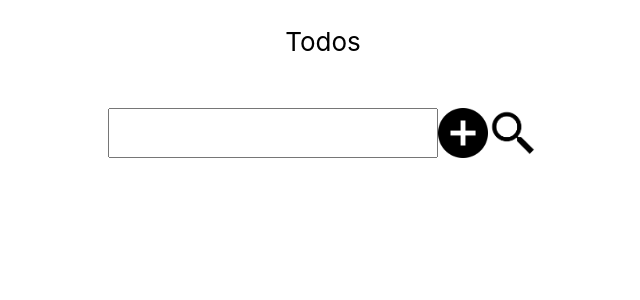
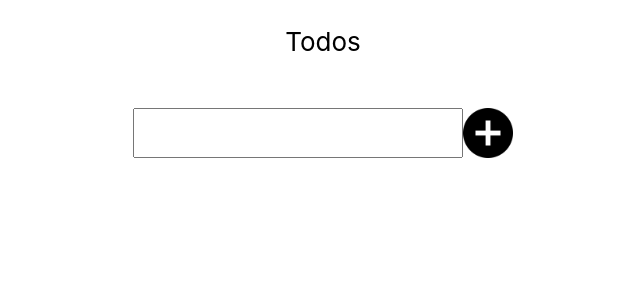
Before and after one commit to siarhei-hrynevich/react-todo, a React (Create React App) app: page / in a window 1280 px wide. Shown: the top 300 px of the page, without its empty margins (317-957 px from the left). Built offline with nearby package versions, Linux system fonts and the light colour scheme.

Commit message:
Refactor search

```diff
--- a/src/App.js
+++ b/src/App.js
@@ -31,6 +31,8 @@ class App extends React.Component {
   }
 
   addTask = (task) => {
+    if (task.text == undefined || task.text === '')
+      return;
     while (this.contains(this.state.items, e => e.text === task.text)) {
       task.text += '1';
     }
@@ -58,10 +60,10 @@ class App extends React.Component {
   }
 
   search = (searched) => {
-      this.setState(state => ({
-        items: state.items,
-        renderedItems: state.items.filter(item => item.text.includes(searched))
-      }));
+    this.setState(state => ({
+      items: state.items,
+      renderedItems: state.items.filter(item => item.text.includes(searched))
+    }));
   }
 
   componentDidMount() {
--- a/src/components/Input.js
+++ b/src/components/Input.js
@@ -3,16 +3,13 @@ import '../css/App.css';
 import Task from '../models/Task';
 
 export default function Input({onAdd, onSearch}) {
-    const [state, setState] = useState()
+    const [state, setState] = useState('')
     return (
       <div className="Row">
         <div className="Line">
-          <input className="Text-input" onChange={(e => setState(e.target.value))} type="text"/>
+          <input className="Text-input" onChange={(e => { setState(e.target.value); onSearch(e.target.value) })} type="text"/>
           <a className="Image-button" onClick={() => onAdd(new Task(state, false))} >
             <img alt="add" src="add_icon.png"></img>
-          </a>
-          <a className="Image-button" onClick={() => onSearch(state)} >
-            <img alt="search" src="search-icon.png"></img>
           </a>
         </div>
       </div>
```
